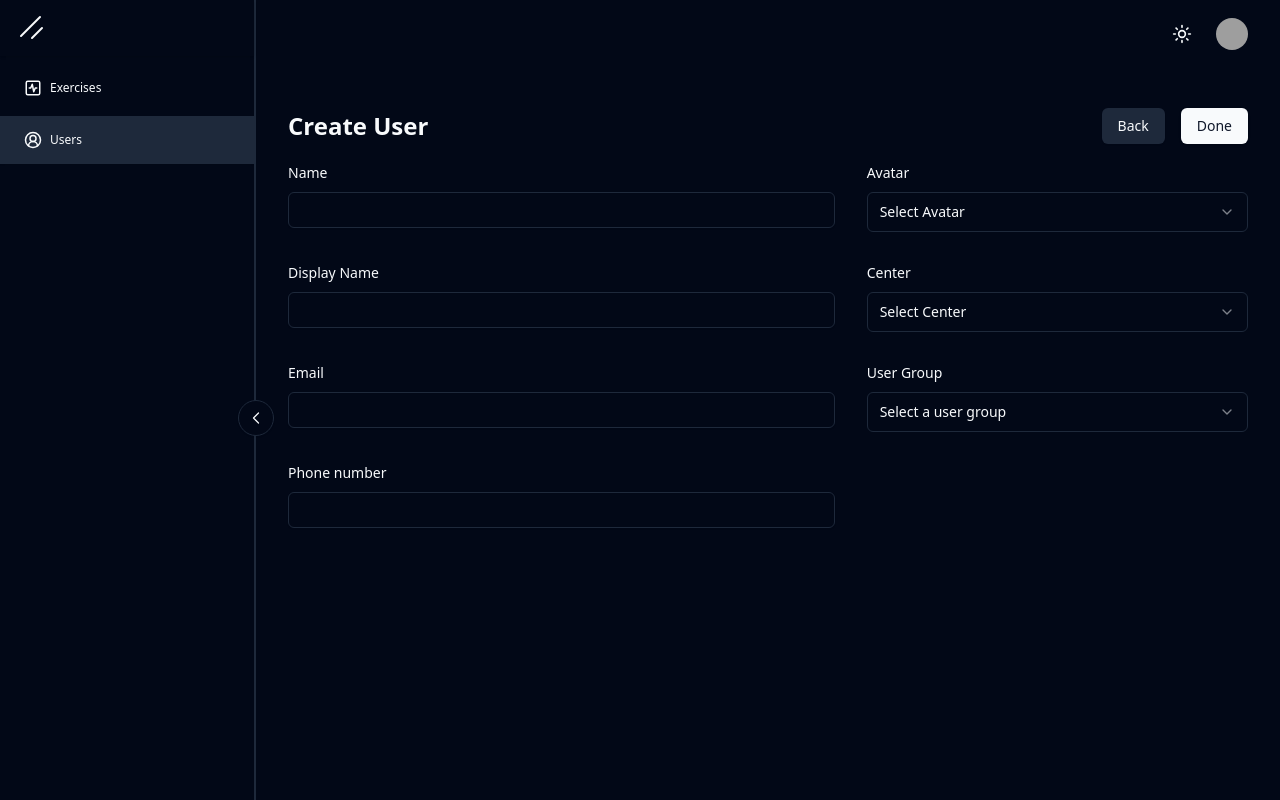
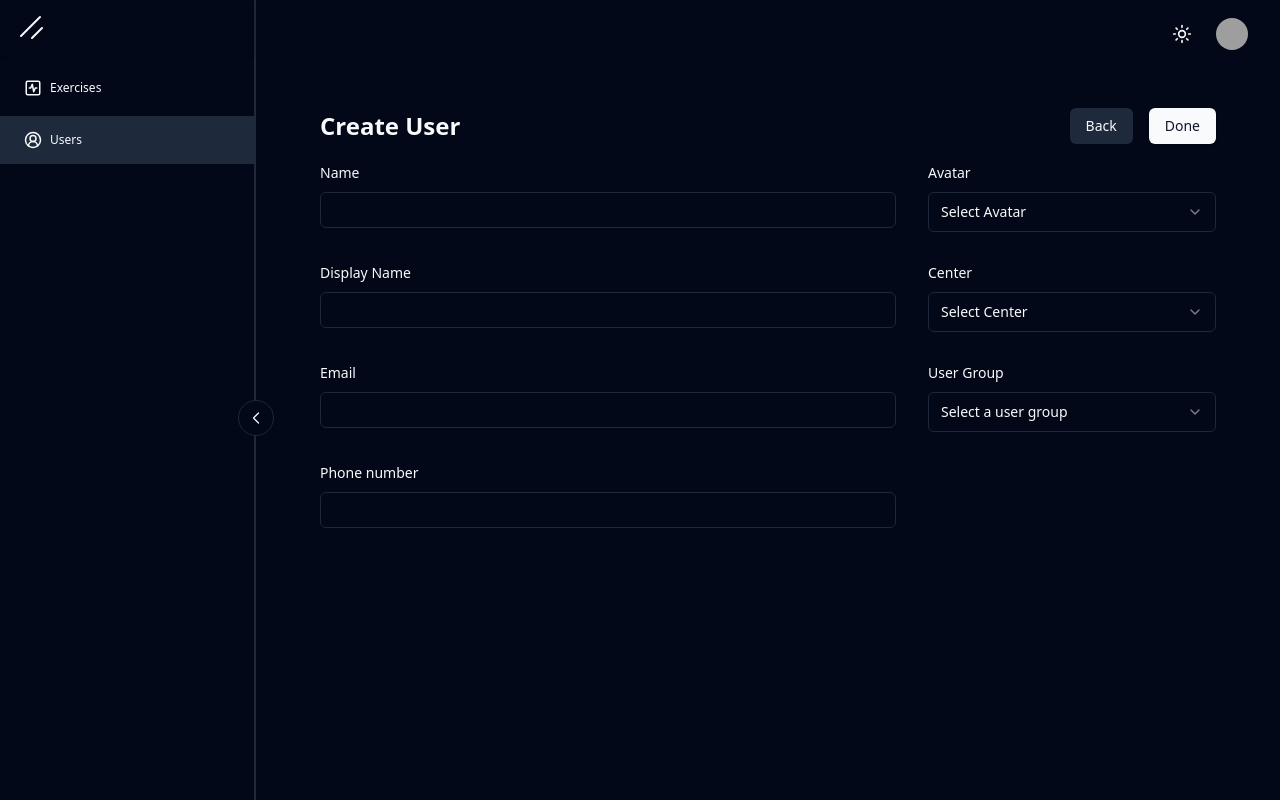
Before and after one commit to just-eric-99/cms-v2, a React (Vite) app: page /users/create in a window 1280 px wide. Built offline with nearby package versions, Linux system fonts and the light colour scheme; grey boxes are pictures that could not be loaded.

Commit message:
fix layout

```diff
--- a/src/pages/Users/Create/components/form.tsx
+++ b/src/pages/Users/Create/components/form.tsx
@@ -22,8 +22,8 @@ export default function UserCreateForm() {
 
   return (
     <Form {...form}>
-      <div className='grid grid-cols-12 justify-start gap-8'>
-        <div className='col-span-7 space-y-8'>
+      <div className='flex flex-1 flex-row justify-start gap-8'>
+        <div className='flex-[2] space-y-8'>
           <FormField
             control={form.control}
             name='name'
@@ -80,7 +80,7 @@ export default function UserCreateForm() {
             )}
           />
         </div>
-        <div className='col-span-5 space-y-7'>
+        <div className='flex-1 space-y-7'>
           <FormField
             control={form.control}
             name='avatar'
--- a/src/pages/Users/Create/index.tsx
+++ b/src/pages/Users/Create/index.tsx
@@ -67,6 +67,7 @@ export default function UserCreatePage() {
         </div>
       </LayoutHeader>
       <LayoutBody>
+        <div className='container'>
           <div className='flex items-center justify-between'>
             <h1 className='text-2xl font-semibold'>Create User</h1>
             <div className='flex items-center justify-end gap-4 py-4'>
@@ -82,6 +83,7 @@ export default function UserCreatePage() {
           <FormProvider {...form}>
             <UserCreateForm />
           </FormProvider>
+        </div>
       </LayoutBody>
     </Layout>
   )
--- a/src/pages/Users/index.tsx
+++ b/src/pages/Users/index.tsx
@@ -20,7 +20,7 @@ export default function Users() {
           <UserNav />
         </div>
       </LayoutHeader>
-      <LayoutBody>
+      <LayoutBody className='container'>
         <DataTable columns={columns} data={query.data ?? []} />
       </LayoutBody>
     </Layout>
```
Lines whose indentation alone changed are shown as unchanged.
